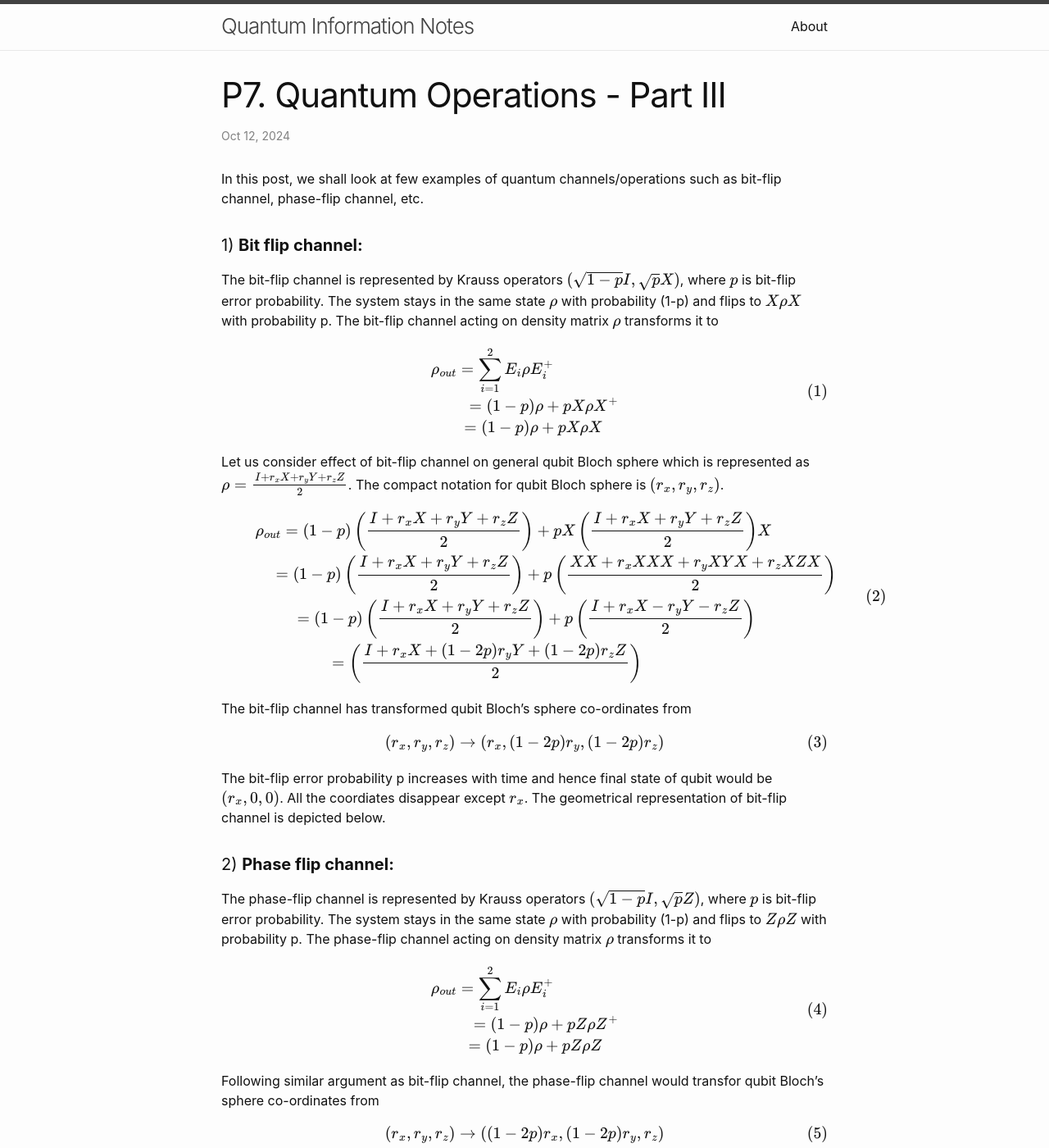
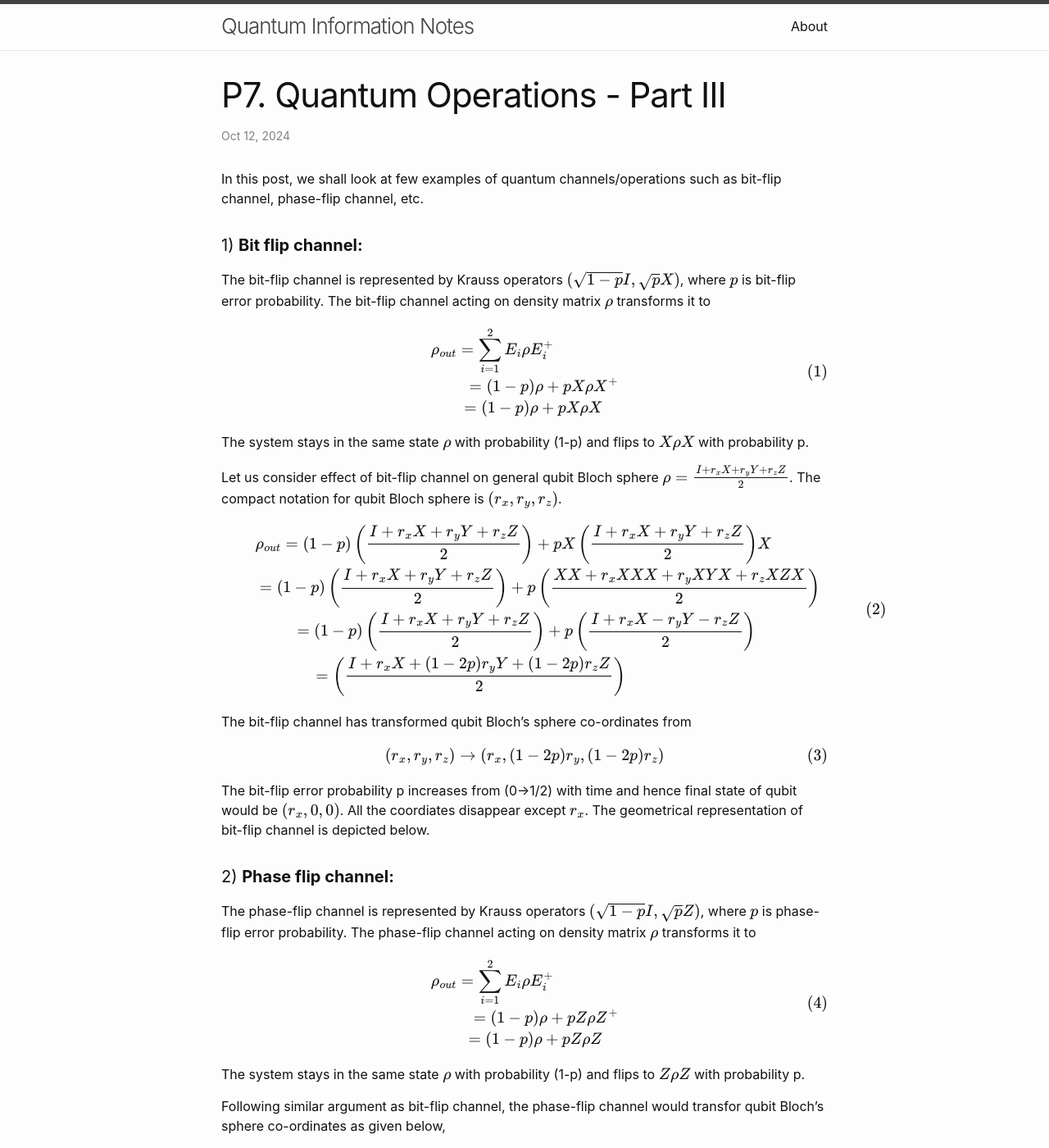
Before and after one commit to qcnotes/qcnotes.github.io, a Jekyll site: the page built from _posts/2024-10-12-Quantum-Operations-Part-III.md, in a window 1280 px wide and 1400 px high. Shown: the whole window at 82% size. Built offline with Jekyll 4.4.1, drawn with Linux system fonts in a browser that asks for light colours; formulas are drawn with MathJax 3; comment, search, counter and statistics services are not loaded; part of the change alters nothing that is shown; some of the changed text lies outside the part shown.

Commit message:
Update 2024-10-12-Quantum-Operations-Part-III.md

```diff
--- a/_posts/2024-10-12-Quantum-Operations-Part-III.md
+++ b/_posts/2024-10-12-Quantum-Operations-Part-III.md
@@ -6,7 +6,7 @@ title: "P7. Quantum Operations - Part III"
 In this post, we shall look at few examples of quantum channels/operations such as bit-flip channel, phase-flip channel, etc.
 
 #### 1) **Bit flip channel:**
-The bit-flip channel is represented by Krauss operators $( \sqrt{1-p}I, \sqrt{p}X)$, where $p$ is bit-flip error probability. The system stays in the same state $\rho$ with probability (1-p) and flips to $X \rho X$ with probability p. The bit-flip channel acting on density matrix $\rho$ transforms it to
+The bit-flip channel is represented by Krauss operators $( \sqrt{1-p}I, \sqrt{p}X)$, where $p$ is bit-flip error probability. The bit-flip channel acting on density matrix $\rho$ transforms it to
 
 $$
 \begin{equation}
@@ -18,15 +18,17 @@ $$
 \end{equation}
 $$
 
-Let us consider effect of bit-flip channel on general qubit Bloch sphere which is represented as $\rho = \frac{I + r_{x} X + r_{y} Y + r_{z} Z}{2}$. The compact notation for qubit Bloch sphere is $(r_{x},r_{y},r_{z})$.
+The system stays in the same state $\rho$ with probability (1-p) and flips to $X \rho X$ with probability p.
+
+Let us consider effect of bit-flip channel on general qubit Bloch sphere $\rho = \frac{I + r_{x} X + r_{y} Y + r_{z} Z}{2}$. The compact notation for qubit Bloch sphere is $(r_{x},r_{y},r_{z})$.
 
 $$
 \begin{equation}
 \begin{split}
 \rho_{out} = (1-p) \left(\frac{I + r_{x} X + r_{y} Y + r_{z} Z}{2} \right) + p X \left(\frac{I + r_{x} X + r_{y} Y + r_{z} Z}{2} \right) X \qquad \qquad \quad  \\
-= (1-p) \left(\frac{I + r_{x} X + r_{y} Y + r_{z} Z}{2} \right) + p \left(\frac{XX + r_{x} XXX + r_{y} XYX + r_{z} XZX}{2} \right) \quad  \\
+= (1-p) \left(\frac{I + r_{x} X + r_{y} Y + r_{z} Z}{2} \right) + p \left(\frac{XX + r_{x} XXX + r_{y} XYX + r_{z} XZX}{2} \right) \quad \quad  \\
 = (1-p) \left(\frac{I + r_{x} X + r_{y} Y + r_{z} Z}{2} \right) + p \left(\frac{I + r_{x} X - r_{y} Y - r_{z} Z}{2} \right) \qquad \qquad \qquad \\
-= \left(\frac{I + r_{x} X + (1-2p)r_{y} Y + (1-2p)r_{z} Z}{2} \right) \qquad \qquad \qquad \qquad \qquad \qquad \quad \\
+= \left(\frac{I + r_{x} X + (1-2p)r_{y} Y + (1-2p)r_{z} Z}{2} \right) \qquad \qquad \qquad \qquad \qquad \qquad \quad \quad \\
 \end{split}
 \end{equation}
 $$
@@ -37,10 +39,10 @@ $$
 \left( r_{x}, r_{y}, r_{z} \right) \to \left( r_{x}, (1-2p)r_{y}, (1-2p)r_{z} \right)
 $$
 
-The bit-flip error probability p increases with time and hence final state of qubit would be $(r_{x},0,0)$. All the coordiates disappear except $r_{x}$. The geometrical representation of bit-flip channel is depicted below.
+The bit-flip error probability p increases from (0->1/2) with time and hence final state of qubit would be $(r_{x},0,0)$. All the coordiates disappear except $r_{x}$. The geometrical representation of bit-flip channel is depicted below.
 
 #### 2) **Phase flip channel:**
-The phase-flip channel is represented by Krauss operators $( \sqrt{1-p}I, \sqrt{p}Z)$, where $p$ is bit-flip error probability. The system stays in the same state $\rho$ with probability (1-p) and flips to $Z \rho Z$ with probability p. The phase-flip channel acting on density matrix $\rho$ transforms it to
+The phase-flip channel is represented by Krauss operators $( \sqrt{1-p}I, \sqrt{p}Z)$, where $p$ is phase-flip error probability. The phase-flip channel acting on density matrix $\rho$ transforms it to
 
 $$
 \begin{equation}
@@ -52,12 +54,17 @@ $$
 \end{equation}
 $$
 
-Following similar argument as bit-flip channel, the phase-flip channel would transfor qubit Bloch's sphere co-ordinates from
+The system stays in the same state $\rho$ with probability (1-p) and flips to $Z \rho Z$ with probability p.
+
+Following similar argument as bit-flip channel, the phase-flip channel would transfor qubit Bloch's sphere co-ordinates as given below,
 
 $$
 \left( r_{x}, r_{y}, r_{z} \right) \to \left( (1-2p)r_{x}, (1-2p)r_{y}, r_{z} \right)
 $$
 
+The final state of qubit would be $(0, 0, r_{z})$. All the coordiates disappear except $r_{z}$. The geometrical representation of bit-flip channel is depicted below.
+
 #### 1) **Depolarizing channel:**
+The depolarizing channel is represented by Krauss operators $( \sqrt{1-3p/4}I, \sqrt{p/4}X, \sqrt{p/4}Y, \sqrt{p/4}Z)$, where $p$ is phase-flip error probability. The depolarizign channel acting on density matrix $\rho$ transforms it to
 
 #### 1) **Amplitude-damping channel:**
```
